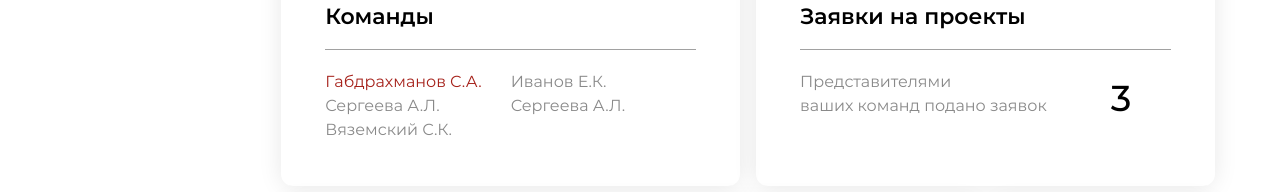
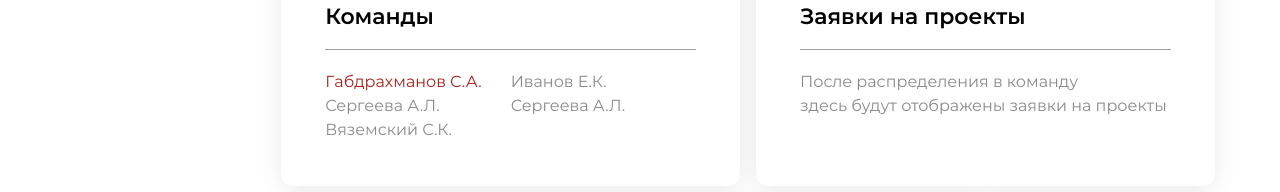
Before and after one commit to AngW1SH/Registry, a Next.js app in the folder client/: page /user in a window 1280 px wide. Shown: the part 691-883 px from the top of the page. Built offline with nearby package versions, Linux system fonts and the light colour scheme; no server answers.

Commit message:
Add UserRequestsUnassignedPreview

```diff
--- a/client/src/pagesLayer/User/ui/UserHomePage.tsx
+++ b/client/src/pagesLayer/User/ui/UserHomePage.tsx
@@ -6,6 +6,7 @@ import {
   UserProfilePreview,
   UserProjectsPreview,
   UserRequestsPreview,
+  UserRequestsUnassignedPreview,
   UserTeamsPreview,
 } from "@/widgets/UserPreview";
 import { FC } from "react";
@@ -18,7 +19,7 @@ const UserHomePage: FC<UserHomePageProps> = () => {
       <UserProfilePreview className="col-span-2" />
       <UserFormsWarningPreview className="col-span-2" />
       <UserTeamsPreview className="col-span-2" />
-      <UserRequestsPreview className="col-span-2" />
+      <UserRequestsUnassignedPreview className="col-span-2" />
       <UserProjectsPreview className="col-span-3" />
       <UserArchivePreview className="col-span-1" />
     </div>
--- a/client/src/widgets/UserPreview/index.ts
+++ b/client/src/widgets/UserPreview/index.ts
@@ -3,6 +3,7 @@ import UserFormsPreview from "./ui/UserFormsPreview";
 import UserFormsWarningPreview from "./ui/UserFormsWarningPreview";
 import UserTeamsPreview from "./ui/UserTeamsPreview";
 import UserRequestsPreview from "./ui/UserRequestsPreview";
+import UserRequestsUnassignedPreview from "./ui/UserRequestsUnassignedPreview";
 import UserProjectsPreview from "./ui/UserProjectsPreview";
 import UserArchivePreview from "./ui/UserArchivePreview";
 
@@ -12,6 +13,7 @@ export {
   UserFormsWarningPreview,
   UserTeamsPreview,
   UserRequestsPreview,
+  UserRequestsUnassignedPreview,
   UserProjectsPreview,
   UserArchivePreview,
 };
--- /dev/null
+++ b/client/src/widgets/UserPreview/ui/UserRequestsUnassignedPreview.tsx
@@ -0,0 +1,24 @@
+import { Button, NamedBlock } from "@/shared/ui";
+import { FC } from "react";
+
+interface UserRequestsUnassignedPreviewProps {
+  className?: string;
+}
+
+const UserRequestsUnassignedPreview: FC<UserRequestsUnassignedPreviewProps> = ({
+  className,
+}) => {
+  return (
+    <NamedBlock className={className} title={"Заявки на проекты"}>
+      <div className="flex h-full flex-col items-start">
+        <p className="font-[0.9375rem] text-[#898989]">
+          После распределения в команду
+          <br />
+          здесь будут отображены заявки на проекты
+        </p>
+      </div>
+    </NamedBlock>
+  );
+};
+
+export default UserRequestsUnassignedPreview;
```
